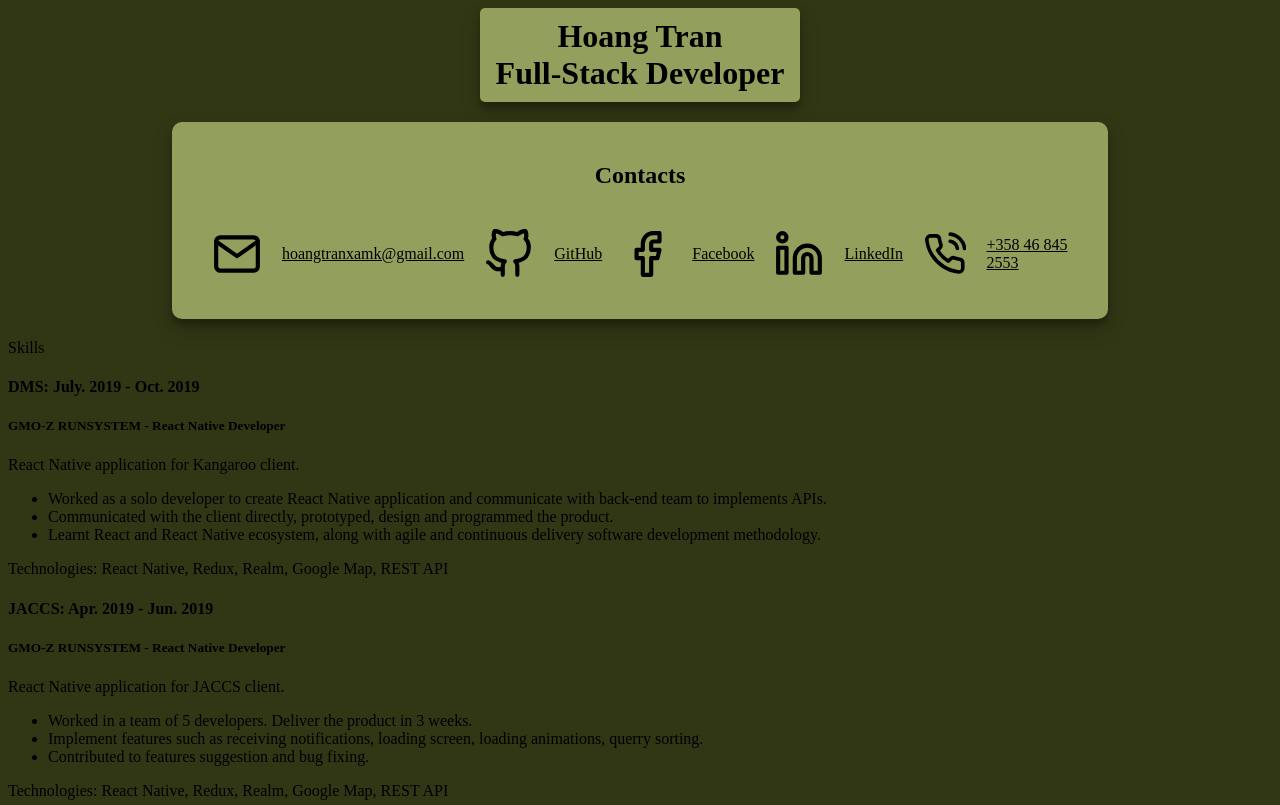
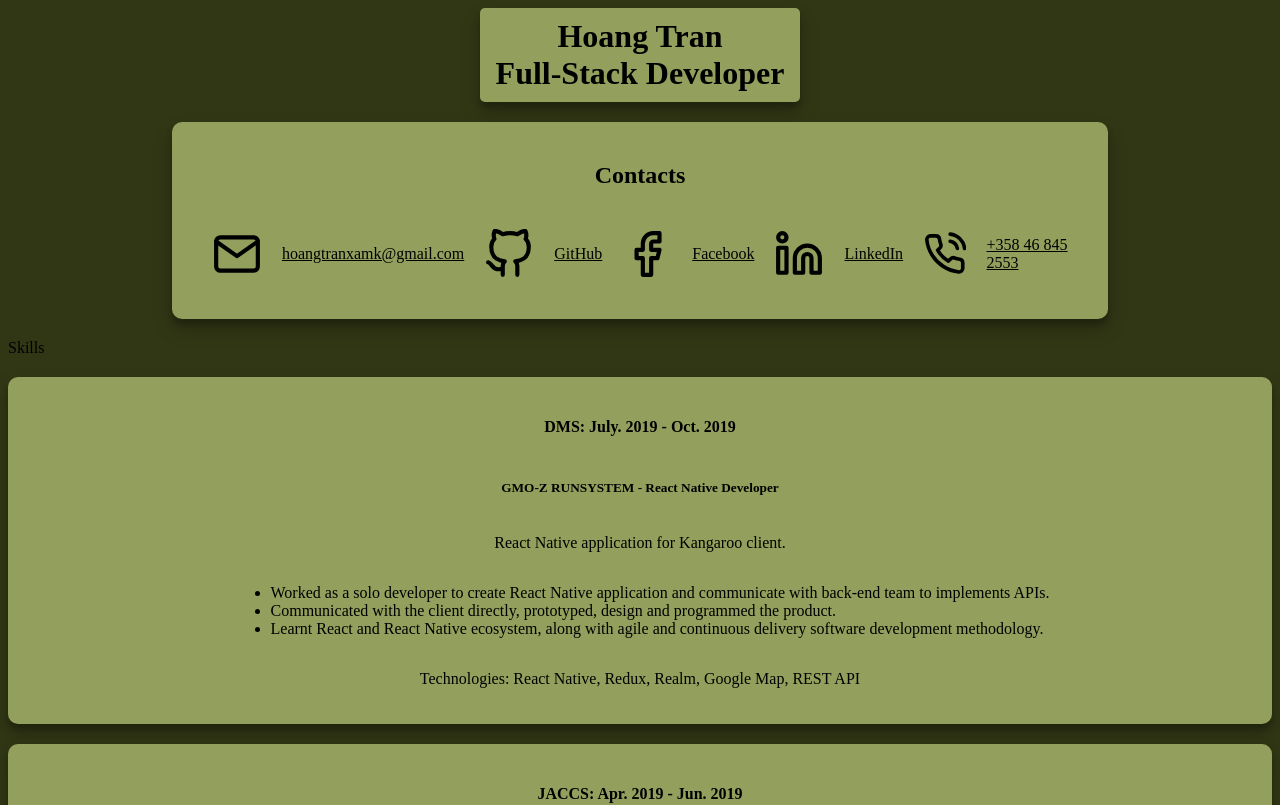
Before and after one commit to hoangtran-97/web_portfolio, a React (Create React App) app: page / in a window 1280 px wide. Shown: the top 805 px of the page. Built offline with nearby package versions, Linux system fonts and the light colour scheme.

Commit message:
feat: experience styling

```diff
--- a/src/components/Experience.tsx
+++ b/src/components/Experience.tsx
@@ -1,4 +1,5 @@
 import React from "react";
+import colors from "../constants/colors";
 
 interface ExperienceProps {
     title: string;
@@ -23,7 +24,7 @@ export const Experience = ({
     children
 }: ExperienceProps) => {
     return (
-        <>
+        <div style={styles.container}>
             <h4>
                 {title}: {startDate} {endDate ? "-" : null} {endDate}
             </h4>
@@ -39,6 +40,20 @@ export const Experience = ({
                     Live Demo
                 </button>
             ) : null}
-        </>
+        </div>
     );
 };
+const styles = {
+    container: {
+        backgroundColor: colors.sub,
+        display: "flex",
+        flexDirection: "column" as "column",
+        justifyContent: "center",
+        alignItems: "center",
+        borderRadius: "10px",
+        padding: "20px",
+        marginTop: "20px",
+        marginBottom: "20px",
+        boxShadow: "0 10px 20px rgba(0,0,0,0.19), 0 6px 6px rgba(0,0,0,0.23)"
+    }
+};
```
